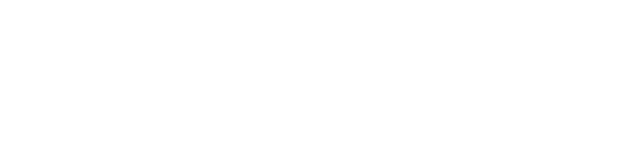
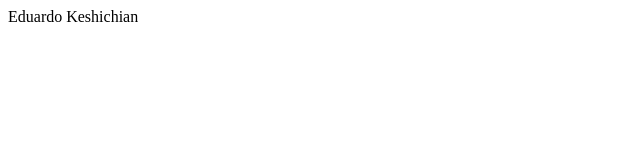
Before and after one commit to miguelTI/html-git-flow-excercise, a plain HTML site: page index.html in a window 1280 px wide. Shown: the whole page, without its empty margins (0-640 px from the left). Drawn offline with Linux system fonts and the light colour scheme.

Commit message:
Meu nome no corpo

```diff
--- a/index.html
+++ b/index.html
@@ -7,6 +7,6 @@
   <title>Meus primeiros commits</title>
 </head>
 <body>
-
+ Eduardo Keshichian
 </body>
 </html>
```
